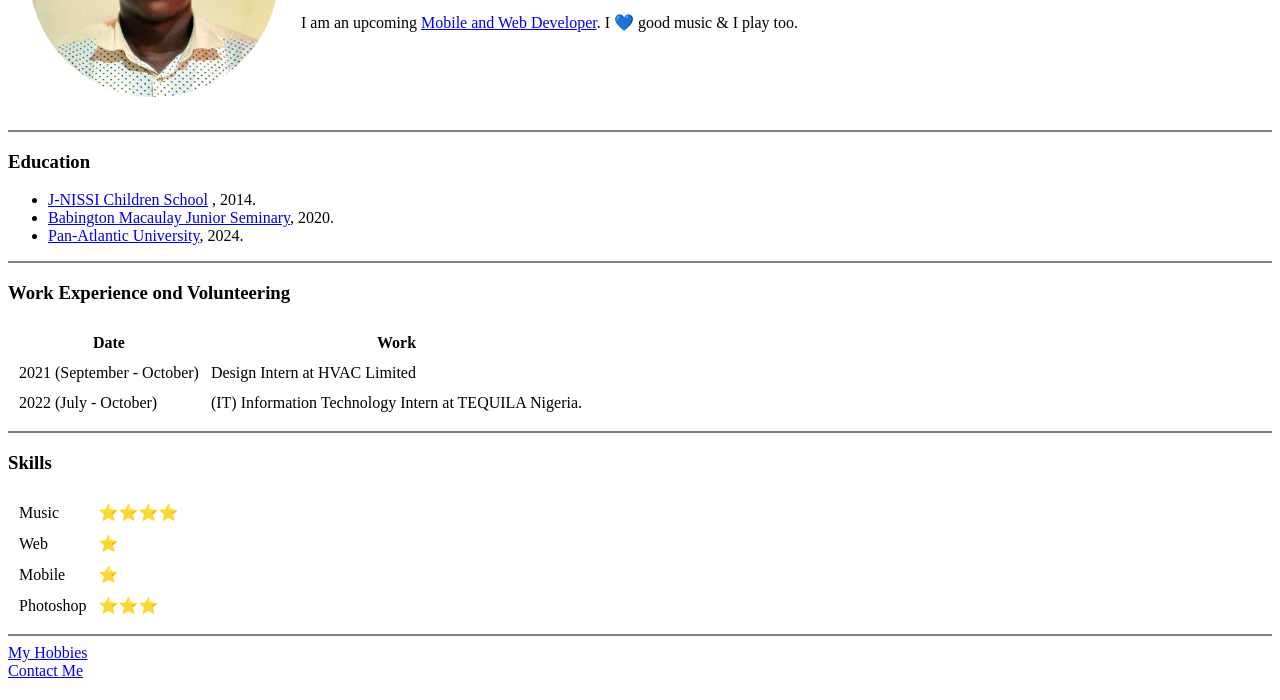
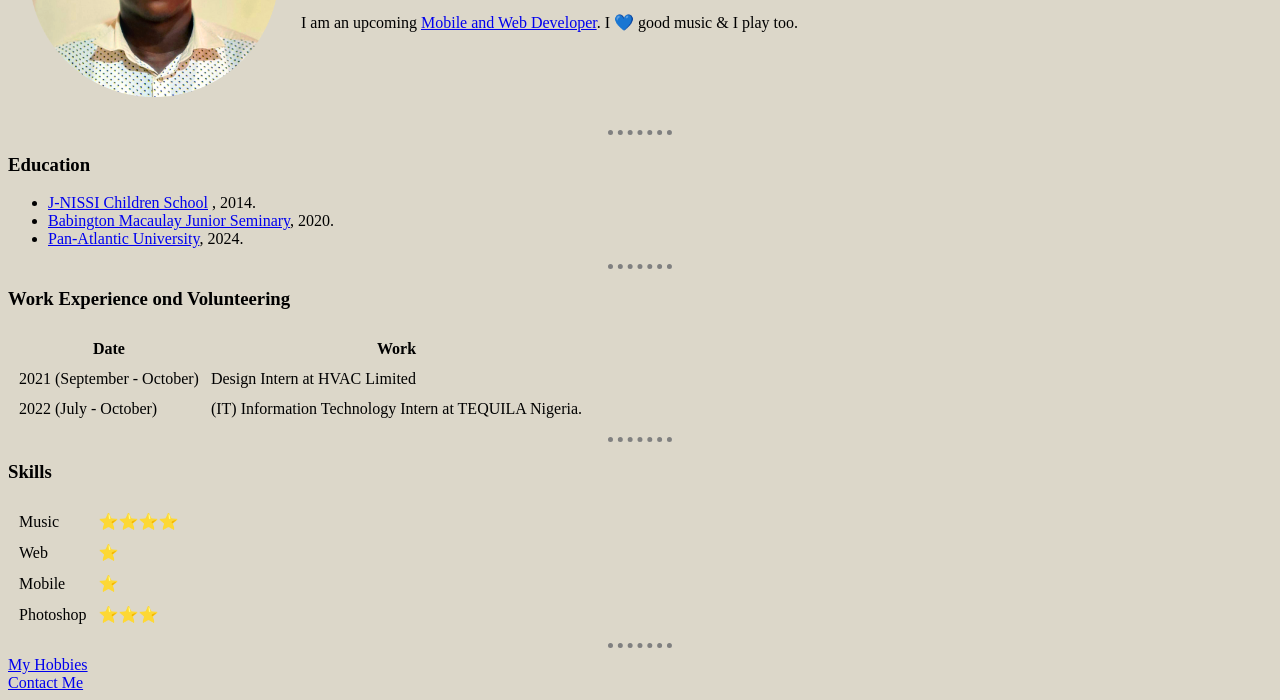
Before and after one commit to niphee-oye/Personal-Profile, a plain HTML site: page index.html in a window 1280 px wide. Shown: the part 182-882 px from the top of the page. Drawn offline with Linux system fonts and the light colour scheme.

Commit message:
Adding Styles

```diff
--- a/index.html
+++ b/index.html
@@ -6,6 +6,20 @@
     <meta name="viewport" content="width=device-width, initial-scale=1.0">
     <meta name="description" content="This is me just learning HTML from scratch, again 🙃">
     <title>😁 My Personal site</title>
+
+    <style>
+        body {
+            background-color: #DCD7C9;
+        }
+
+        hr{
+            border-style: dotted none none;
+            border-color: grey;
+            border-width: 5px;
+            width: 5%;
+        }
+    </style>
+
 </head>
 <body>
     <table cellspacing="20px">
@@ -19,7 +33,7 @@
         </tr>
     </table>
 
-    <hr size="2px" color="grey">
+    <hr>
 
     <h3>Education</h3>
     <ul>
@@ -28,7 +42,7 @@
         <li><a href="https://pau.edu.ng/">Pan-Atlantic University</a>, 2024.</li>
     </ul>
 
-    <hr size="2px" color="grey">
+    <hr>
 
     <h3>Work Experience ond Volunteering</h3>
     <table cellspacing="10">
@@ -55,7 +69,7 @@
         </tfoot>
     </table>
 
-    <hr size="2px" color="grey">
+    <hr>
 
     <h3>Skills</h3>
 
@@ -80,7 +94,7 @@
         </tbody>
     </table>
 
-    <hr size="2px" color="grey">
+    <hr>
 
     <a href="./hobbies.html">My Hobbies</a>
     <br>
```
